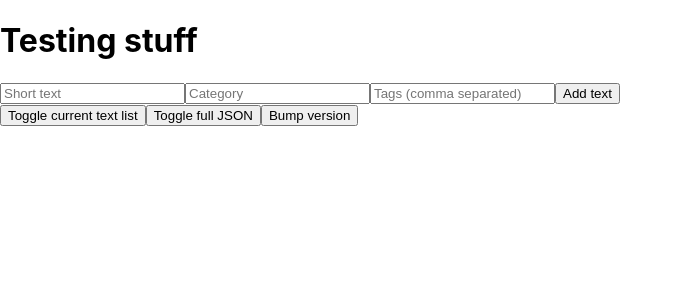
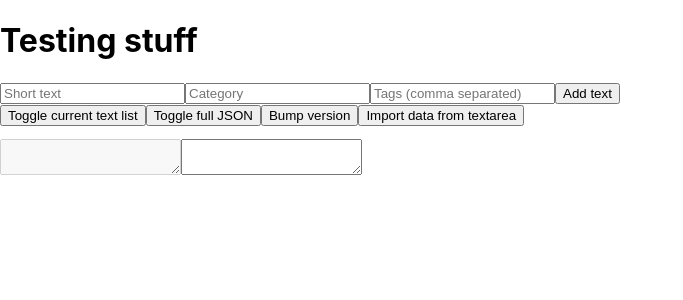
Before and after one commit to bela-varga/short-writing-sorter, a React (Create React App) app: page / in a window 1280 px wide. Shown: the top 300 px of the page, without its empty margins (0-683 px from the left). Built offline with nearby package versions, Linux system fonts and the light colour scheme.

Commit message:
added textareas for json import and export

```diff
--- a/src/App.tsx
+++ b/src/App.tsx
@@ -82,6 +82,22 @@ function App() {
     )
   }
 
+  function importDataFromTextarea() {
+    const textareaInput = document.getElementById('import-from-string') as HTMLTextAreaElement;
+    try {
+      const newJson = JSON.parse(textareaInput.value);
+      swm.current.readDataFromJSON(newJson);
+    } catch (error) {
+      console.error(error);
+    }
+  }
+
+  function renderButtonToImportFromTextarea() {
+    return (
+      <button onClick={importDataFromTextarea}>Import data from textarea</button>
+    );
+  }
+
   return (
     <div>
       <h1>Testing stuff</h1>
@@ -90,9 +106,11 @@ function App() {
         {renderButtonToToggleCurrentTextList()}
         {renderButtonToToggleFullJson()}
         {renderButtonToBumpVersion()}
+        {renderButtonToImportFromTextarea()}
       </div>
       <pre id='short-texts-pre'></pre>
-      <pre id='short-texts-json'></pre>
+      <textarea disabled id='short-texts-json'></textarea>
+      <textarea id='import-from-string'></textarea>
     </div>
   );
 }
```
Also changed, not shown: 1 other file (tests, documents, lock files or other folders).
